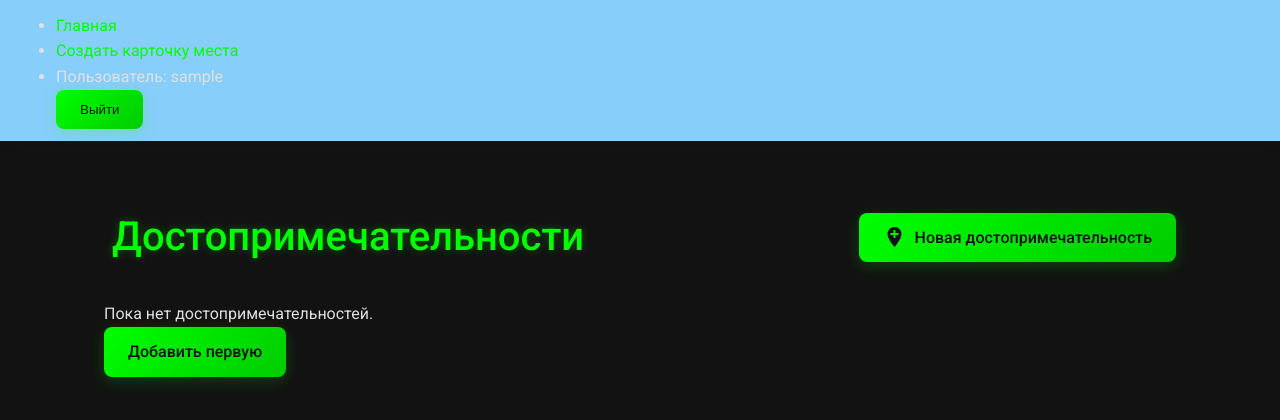
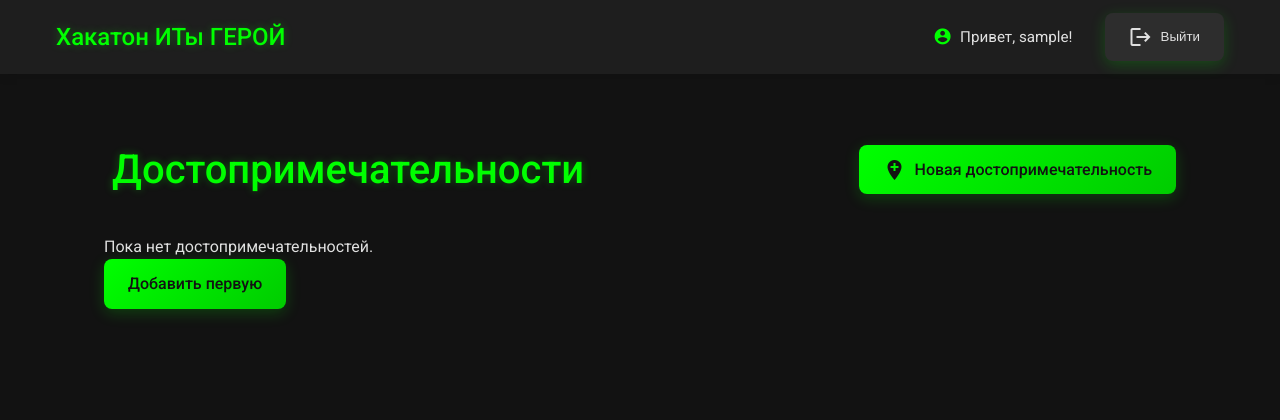
Before and after one commit to Busyaska/Hahaton, a Django app: page / in a window 1280 px wide. Shown: the top 420 px of the page. Run offline with Django 5.2, Linux system fonts and the light colour scheme; the visitor is signed in with stand-in values (Sample User, id 1); data that the repository does not hold is empty.

Commit message:
Update header.html

```diff
--- a/YandexMapNanigation/templates/includes/header.html
+++ b/YandexMapNanigation/templates/includes/header.html
@@ -1,27 +1,32 @@
-<nav class="navbar navbar-light" style="background-color: lightskyblue">
-  <div class="container">
-    <ul class="nav nav-pills align-items-center w-100">
-      <li class="nav-item">
-        <a class="nav-link {% if view_name == 'sight:list' %}active text-white{% endif %}" href="{% url 'sight:list' %}">
-          Главная
+<header class="navbar">
+  <div class="container nav-container">
+    <a href="{% url 'sight:list' %}" class="logo">
+      <h1>Хакатон ИТы ГЕРОЙ</h1>
+    </a>
+
+    <nav class="nav-links">
+      {% if user.is_authenticated %}
+        <div class="user-greeting">
+          <i class="material-icons">account_circle</i>
+          <span>Привет, {{ user.username }}!</span>
+        </div>
+        <form action="{% url 'logout' %}" method="post">
+          {% csrf_token %}
+          <button type="submit" class="btn btn-secondary">
+            <i class="material-icons">logout</i>
+            Выйти
+          </button>
+        </form>
+      {% else %}
+        <a href="{% url 'login' %}" class="btn">
+          <i class="material-icons">login</i>
+          Войти
         </a>
-      </li>
-      <li class="nav-item">
-        <a class="nav-link {% if view_name == 'sight:create' %}active text-white{% endif %}" href="{% url 'sight:create' %}">
-          Создать карточку места
+        <a href="{% url 'registration' %}" class="btn btn-secondary">
+          <i class="material-icons">person_add</i>
+          Регистрация
         </a>
-      </li>
-      <li class="nav-item ms-auto d-flex align-items-center">
-        {% if user.is_authenticated %}
-          <span class="nav-link disabled">Пользователь: {{ user.username }}</span>
-          <form action="{% url 'logout' %}" method="post" class="d-inline">
-            {% csrf_token %}
-            <button class="btn btn-outline-light btn-sm ms-2" type="submit">Выйти</button>
-          </form>
-        {% else %}
-          <a class="btn btn-outline-light btn-sm" href="{% url 'login' %}">Войти</a>
-        {% endif %}
-      </li>
-    </ul>
+      {% endif %}
+    </nav>
   </div>
-</nav>
+</header>
```
